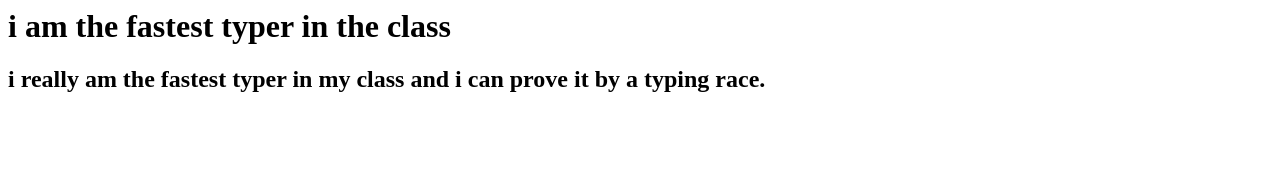
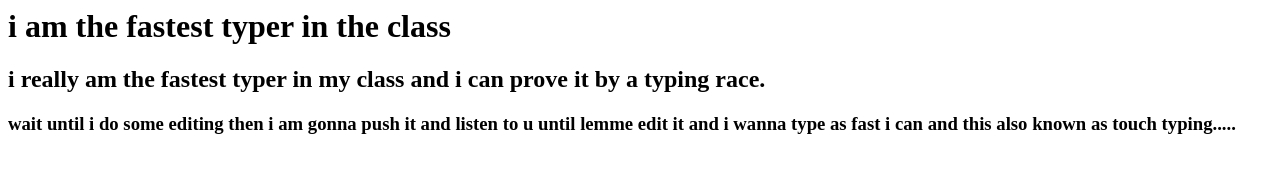
Before and after one commit to Long-Target/git-branch, a plain HTML site: page index.html in a window 1280 px wide. Drawn offline with Linux system fonts and the light colour scheme.

Commit message:
this is the 2nd commit

```diff
--- a/index.html
+++ b/index.html
@@ -1,3 +1,9 @@
+
+
+
+
+
+
 <html>
 <head>
 </head>
@@ -6,5 +12,8 @@
 </h1>
 <h2> i really am the fastest typer in my class and i can prove it by a typing race.
 </h2>
+<h3>
+wait until i do some editing then i am gonna push it and listen to u until lemme edit it and i wanna type as fast i can and this also known as touch typing.....
+</h3>
 </body>
 </html>
```
